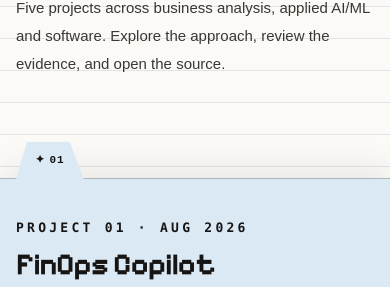
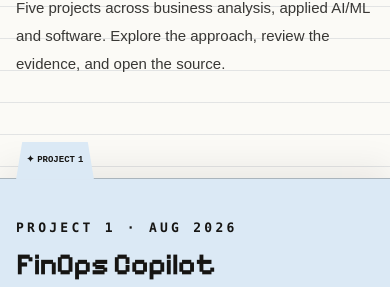
Before and after one commit to omkark2404/Omkar-portfolio-, a React (Vite) app: page / in a window 390 px wide. Shown: the part 2777-3064 px from the top of the page. Built offline with nearby package versions, Linux system fonts and the light colour scheme.

Commit message:
Tabs show full PROJECT 1 to 5 labels on mobile; numbering without leading zero

```diff
--- a/src/components/ProjectDetail.jsx
+++ b/src/components/ProjectDetail.jsx
@@ -35,7 +35,7 @@ export default function ProjectDetail({ name }) {
     <header className="case-nav"><a href="/#projects">↖ All projects</a><a href="/">OMKAR<span> / SELECTED WORK</span></a><a href={project.source_code_link} target="_blank" rel="noopener noreferrer">GitHub ↗</a></header>
     <main>
       <section className="case-hero">
-        <div className="case-heading"><p className="case-eyebrow">PROJECT 0{index+1} · {themes[index]}</p><h1>{name}</h1></div><div className="case-hero-description"><p className="case-lead">{extra.intro}</p><div className="case-actions"><a className="case-primary" href={project.source_code_link} target="_blank" rel="noopener noreferrer">Explore the code ↗</a>{project.live_demo_link && <a href={project.live_demo_link} target="_blank" rel="noopener noreferrer">Try the demo ↗</a>}</div><div className="case-tags">{project.tags.map(t=><span key={t.name}>{t.name}</span>)}</div></div>
+        <div className="case-heading"><p className="case-eyebrow">PROJECT {index+1} · {themes[index]}</p><h1>{name}</h1></div><div className="case-hero-description"><p className="case-lead">{extra.intro}</p><div className="case-actions"><a className="case-primary" href={project.source_code_link} target="_blank" rel="noopener noreferrer">Explore the code ↗</a>{project.live_demo_link && <a href={project.live_demo_link} target="_blank" rel="noopener noreferrer">Try the demo ↗</a>}</div><div className="case-tags">{project.tags.map(t=><span key={t.name}>{t.name}</span>)}</div></div>
       </section>
       <nav className="case-jump" aria-label="On this page"><span>INSIDE THE PROJECT</span><a href="#overview">01 Overview</a><a href="#approach">02 Approach</a><a href="#evidence">03 Evidence</a></nav>
       <section id="overview" className="case-section"><div><p className="case-eyebrow">01 / THE CONTEXT</p><h2>From a problem<br/>to a prototype.</h2></div><p className="case-body">{project.description}</p></section>
--- a/src/components/Works.jsx
+++ b/src/components/Works.jsx
@@ -7,7 +7,7 @@ import Reveal from "./Reveal";
 
 const ProjectBlock = ({ project, index, dimmed }) => {
   const extra = projectExtras[project.name] || {};
-  const number = String(index + 1).padStart(2, "0");
+  const number = String(index + 1);
   const bg = extra.color || "#f6f1e3";
 
   return (
@@ -174,7 +174,7 @@ const Works = () => {
                     {extra.note || project.description}
                   </p>
                   <footer className="mt-4 font-mono text-[12px] font-bold tracking-widest text-ink/60">
-                    PROJECT {String(index + 1).padStart(2, "0")} ·{" "}
+                    PROJECT {index + 1} ·{" "}
                     {project.name.toUpperCase()}
                   </footer>
                 </blockquote>
--- a/src/index.css
+++ b/src/index.css
@@ -408,10 +408,10 @@ section[id] { scroll-margin-top: 76px; }
   .project-block .project-content { padding-top: 40px; padding-bottom: 48px; }
 }
 /* Mobile folder tabs: the base tab rule sits above, so this width-only block
-   must come after it to win. Five mini tabs ("✦ 01".."✦ 05") fan across 390px. */
+   must come after it to win. All five tabs show the full "✦ PROJECT 1" label,
+   shrunk to fit 390px (and 360px) in one row. */
 @media (max-width: 760px) {
-  .project-folder-tab { left: calc(16px + var(--project-index) * 62px); width: 68px; gap: 4px; }
-  .project-folder-tab .project-tab-word { display: none; }
+  .project-folder-tab { left: calc(16px + var(--project-index) * 64px); width: 78px; gap: 3px; font-size: 9px; letter-spacing: 0; clip-path: polygon(8% 0, 92% 0, 100% 100%, 0 100%); }
 }
 @media (prefers-reduced-motion: reduce) {
   .project-block { position: relative; top: auto; }
```
